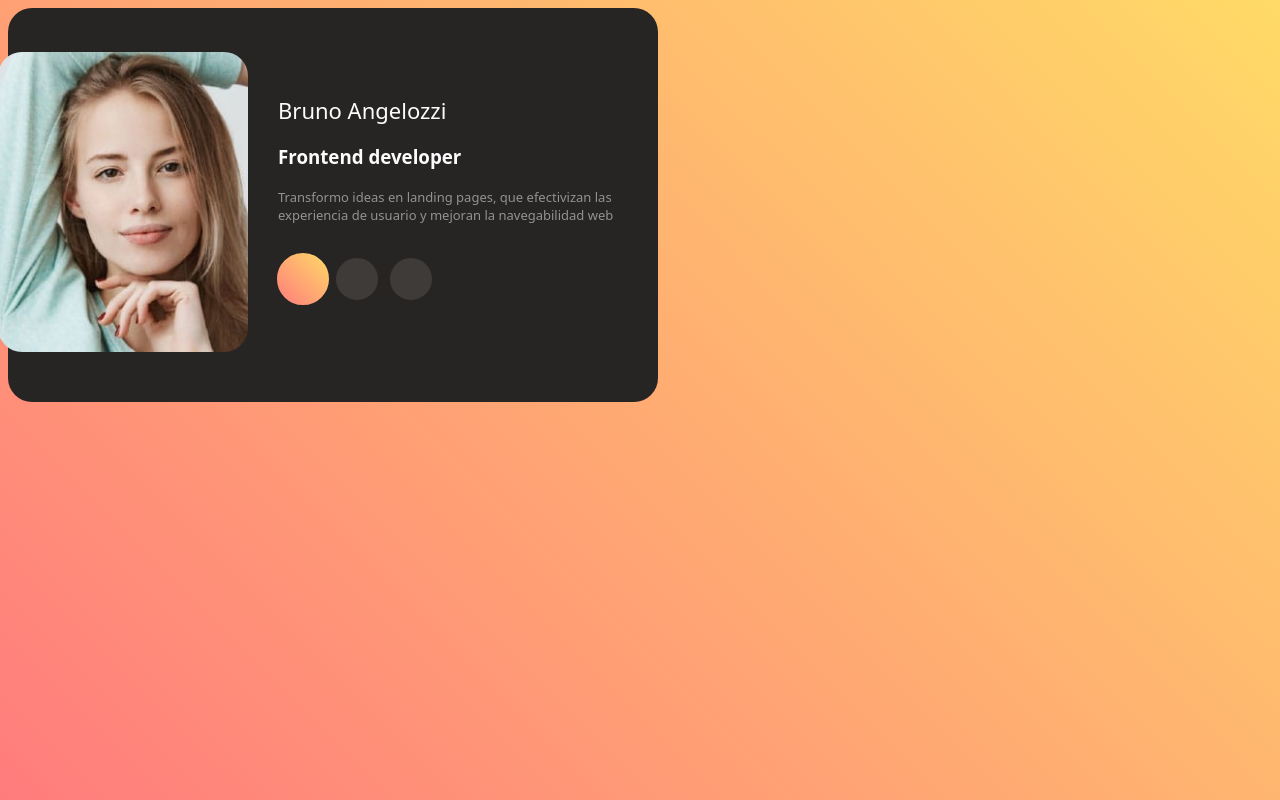
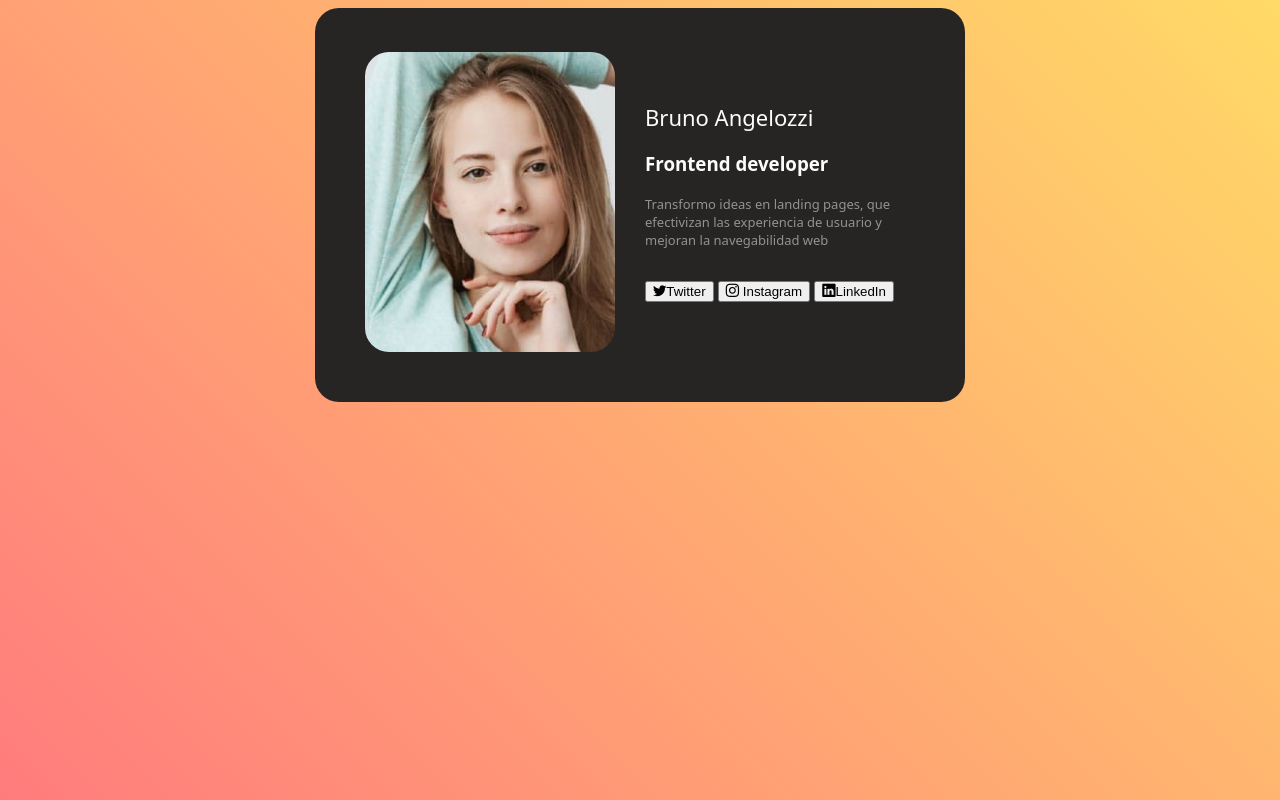
Before and after one commit to Lias22/card-, a plain HTML site: page index.html in a window 1280 px wide. Drawn offline with nearby package versions, Linux system fonts and the light colour scheme.

Commit message:
commit 2
agregado de boostrap

```diff
--- a/index.html
+++ b/index.html
@@ -1,6 +1,10 @@
 <html lang="en">
   <head>
     <link rel="stylesheet" href="style.css" />
+    <link
+        rel="stylesheet"
+        href="https://cdn.jsdelivr.net/npm/bootstrap-icons@1.11.3/font/bootstrap-icons.min.css"
+    >
   </head>
   <body>
     <div class="card">
@@ -11,17 +15,19 @@
         <p>
           Transformo ideas en landing pages, que efectivizan las experiencia de usuario y mejoran la navegabilidad web
         </p>
-        <div class="socials">
-          <button>
-            <i class="fa-brands fa-dribbble"></i>
+        <div class="row">
           </button>
-          <button>
-            <i class="fa-brands fa-pinterest"></i>
+          <button class="btn-social">
+              <i class="bi bi-twitter"></i><span class="soc-label tw">Twitter</span>
           </button>
-          <button>
-            <i class="fa-brands fa-codepen"></i>
+          <button class="btn-social">
+              <i class="bi bi-instagram"></i>
+              <span class="soc-label ig">Instagram</span>
           </button>
-        </div>
+          <button class="btn-social">
+              <i class="bi bi-linkedin"></i><span class="soc-label ln">LinkedIn</span>
+          </button>
+      </div>
       </div>
     </div>
   </body>
--- a/style.css
+++ b/style.css
@@ -15,8 +15,11 @@ body{
     background: var(--gradient);
     color: #fdfcfd;
     font-family: system-ui, -apple-system, BlinkMacSystemFont, 'Segoe UI', Roboto, Oxygen, Ubuntu, Cantarell, 'Open Sans', 'Helvetica Neue', sans-serif;
+    display: flex;
     flex-direction: column;
     justify-content: center;
+    align-items: center;
+
 
 }
 
@@ -26,16 +29,18 @@ body{
     width: 75vw;
     max-width: 650px;
     padding: 44px 30px 50px 20px;
+
     background: var(--card);
     border-radius: 24px;
+    background-color: aqu;
 }
 
 .card img{
     max-width: 250px;
-    width: 25vw;
+    width: 50vw;
     height: 300px;
     object-fit: cover;
-    margin-left: -30;
+    margin-left: 30;
     margin-right: 30px;
     border-radius: inherit;
     box-shadow: 0 60px 40px rgba(0 0 0 0.75);
@@ -81,7 +86,7 @@ body{
     border: 4px solid var(--card);
     background: #3f3b39;
     top: 50%;
-    left:50%;
+    left:20%;
     width: 52px;
     height: 52px;
     translate: -50% -50%;
@@ -106,9 +111,12 @@ body{
     border-radius: 40px
 }
 
+
+
+
 @media (width<= 600px){
     .card {
-        margin: 0 40px;
+        margin: 300 40 0 40;
         padding-left: 50px;
         padding-right: 50px;
         padding-bottom: 60px;
@@ -126,13 +134,7 @@ body{
 
 }
 
-.carg img{
-    margin: -100px 0 30px 0;
-    width: 100%;
-    max-width: 1000px;
-    height: 250px;
 
-}
 
 .card p{
     max-width: 360px;
```
